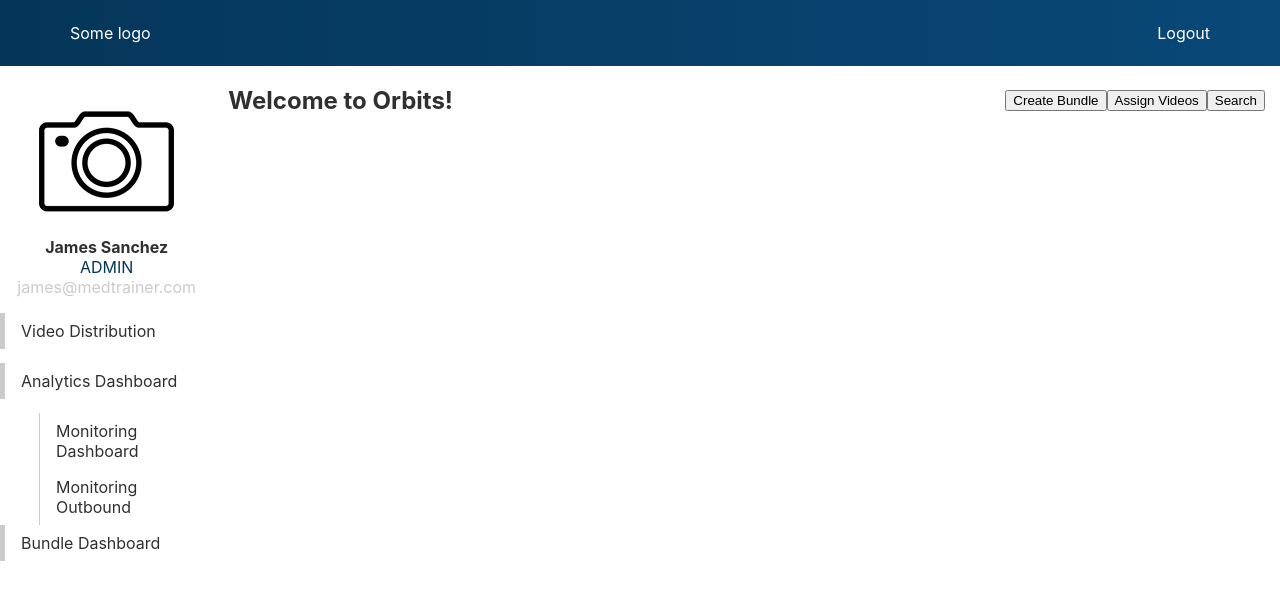
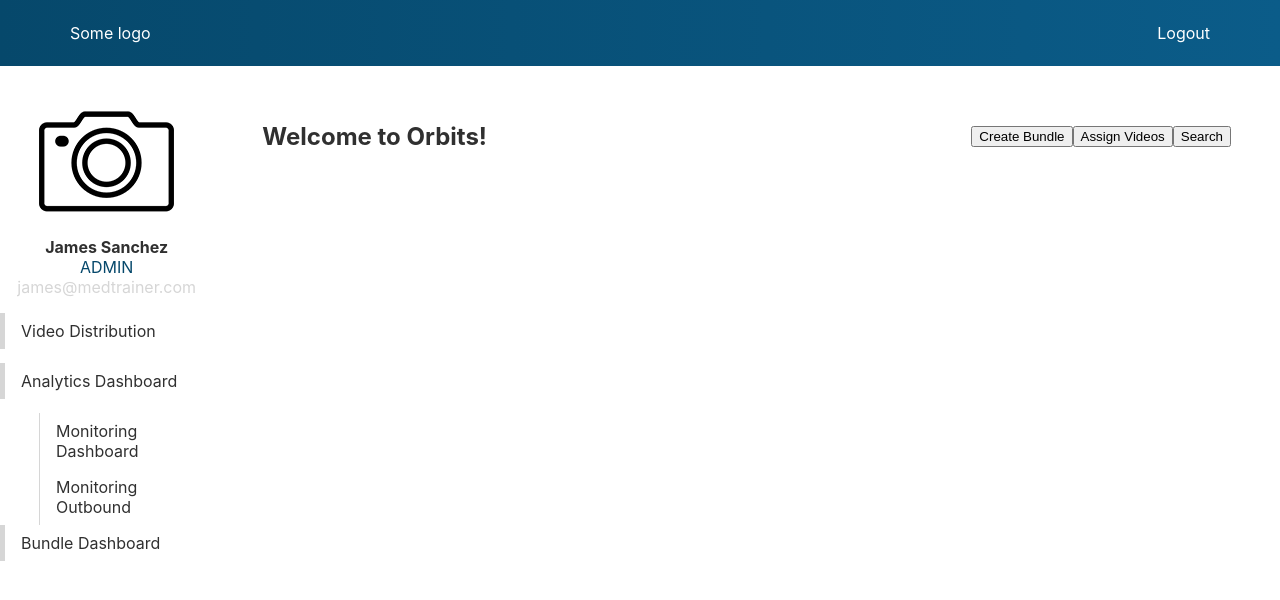
Before and after one commit to danielrfranco/orbits-test, a React (Create React App) app: page / in a window 1280 px wide. Shown: the top 600 px of the page. Built offline with nearby package versions, Linux system fonts and the light colour scheme.

Commit message:
Update colors and styles

```diff
--- a/src/css/App.css
+++ b/src/css/App.css
@@ -1,11 +1,12 @@
 :root {
   --black: #303030;
   --white: #ffffff;
-  --blue: #053659;
-  --blue-2: #094878;
-  --grey: #CBCBCB;
-  --dark-grey: #404D59;
-  --orange: #E76E19;
+  --blue: #06486B;
+  --blue-2: #0B5C89;
+  --grey: #D6D6D6;
+  --dark-grey: #51606C;
+  --orange: #EA8231;
+  --green: #1AA89D;
 }
 
 body {
@@ -18,6 +19,10 @@ body {
   font-size: 16px;
   color: var(--black);
 }
+
+.App > .content-wrapper {
+    min-height: calc( 100vh - 4.125rem );
+  }
 
 .App-link {
   color: #61dafb;
@@ -93,6 +98,10 @@ body {
             border-left: solid var(--orange) 1px;
           }
 
+.App .App-panel {
+    padding: 2.25rem 2.125rem;
+  }
+
 .App .App-panel > .panel-header {
       display: flex;
       justify-content: space-between;
--- a/src/css/layout/videos-panel.pcss
+++ b/src/css/layout/videos-panel.pcss
@@ -1,5 +1,7 @@
 .App {
   .App-panel {
+    padding: 2.25rem 2.125rem;
+
     > .panel-header {
       display: flex;
       justify-content: space-between;
--- a/src/css/settings.pcss
+++ b/src/css/settings.pcss
@@ -1,11 +1,12 @@
 :root {
   --black: #303030;
   --white: #ffffff;
-  --blue: #053659;
-  --blue-2: #094878;
-  --grey: #CBCBCB;
-  --dark-grey: #404D59;
-  --orange: #E76E19;
+  --blue: #06486B;
+  --blue-2: #0B5C89;
+  --grey: #D6D6D6;
+  --dark-grey: #51606C;
+  --orange: #EA8231;
+  --green: #1AA89D;
 }
 
 body {
@@ -19,6 +20,12 @@ body {
   color: var(--black);
 }
 
+.App {
+  > .content-wrapper {
+    min-height: calc( 100vh - 4.125rem );
+  }
+}
+
 .App-link {
   color: #61dafb;
 }
--- a/src/js/App.jsx
+++ b/src/js/App.jsx
@@ -11,7 +11,7 @@ function App() {
 
       <Topbar />
 
-      <div className='container-fluid'>
+      <div className='container-fluid content-wrapper'>
         <div className='row'>
 
           <div className='col-md-2'>
```
